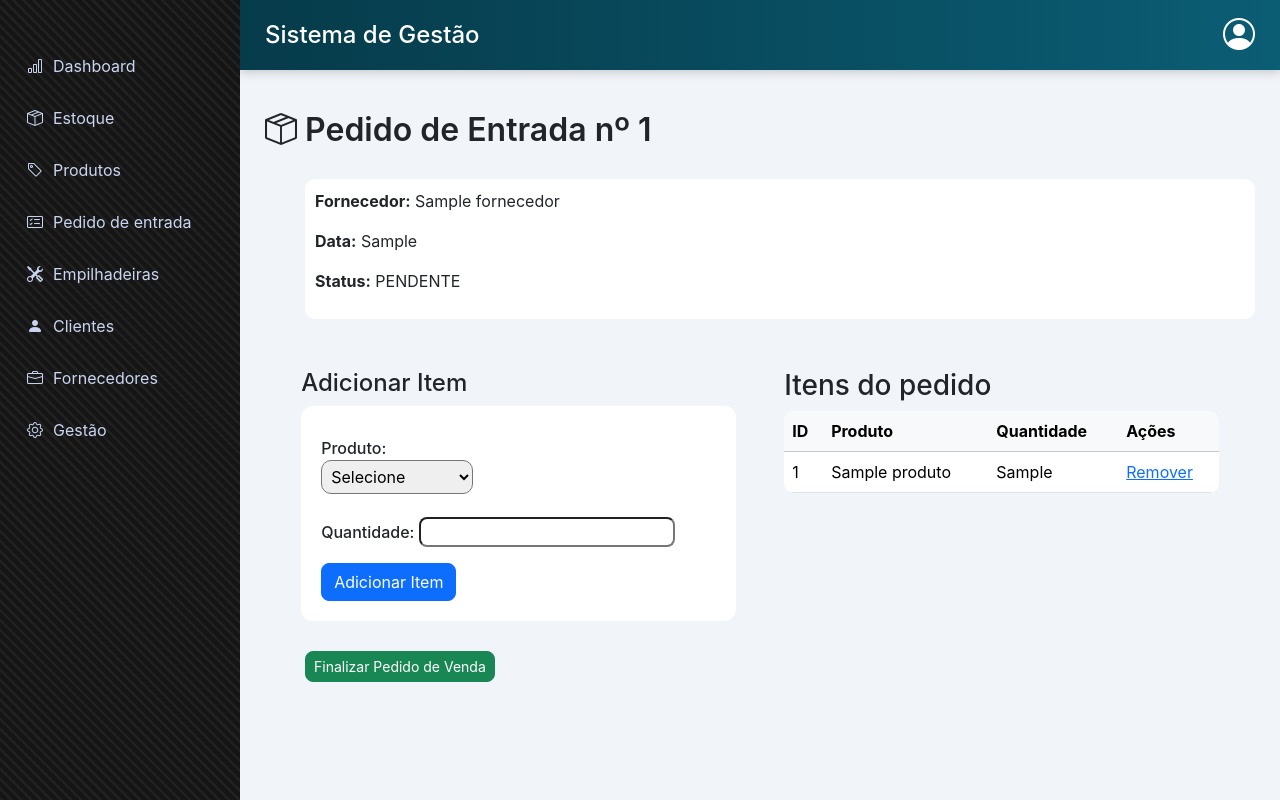
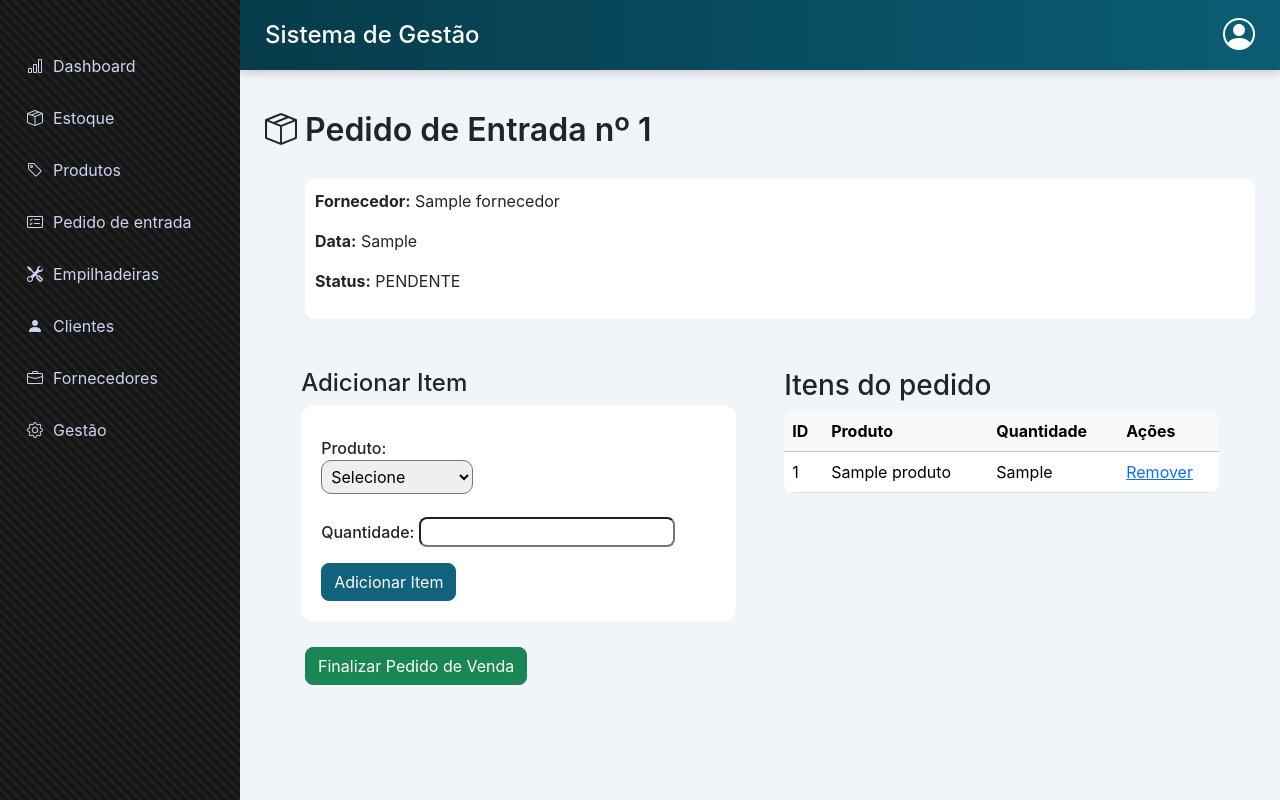
Before and after one commit to voituregestaodeestoque/projeto_voiture, a Flask app: template templates/detalhes_entrada.html in a window 1280 px wide. Run offline with Flask 3, Linux system fonts and the light colour scheme; the template is opened without the code that fills it: most values are stand-ins (such as "Sample title", 1, 10 or a date in 2020).

Commit message:
Update detalhes_entrada.html

```diff
--- a/templates/detalhes_entrada.html
+++ b/templates/detalhes_entrada.html
@@ -45,7 +45,7 @@
                 </div>
 
 
-                <button type="submit" class="btn btn-primary">Adicionar Item</button>
+                <button type="submit" class="btn botao-add">Adicionar Item</button>
             </form>
         </div>
         {% endif %}
@@ -90,7 +90,7 @@
 
 {% if pedido.status_pedido_entrada == 'PENDENTE' %}
 <h2 style="margin-left: 40px;">
-    <a href="{{ url_for('finalizar_entrada', pedido_entrada_id=pedido.id) }}" class="btn btn-sm btn-success">Finalizar
+    <a href="{{ url_for('finalizar_entrada', pedido_entrada_id=pedido.id) }}" class="btn btn-success">Finalizar
         Pedido de Venda</a>
 </h2>
 {% endif %}
```
